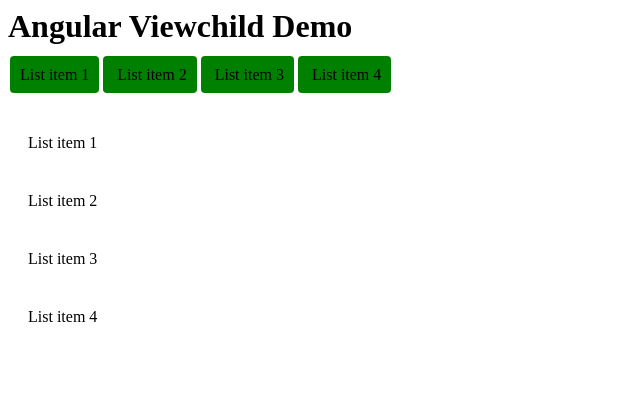
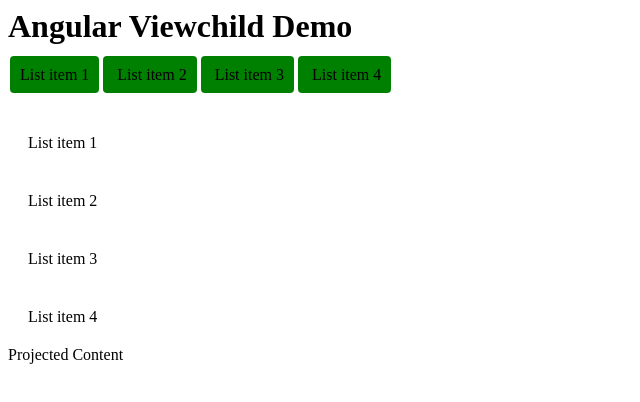
Before and after one commit to sajithahd/Angular-Example---ViewChild-and-ContentChild, an Angular app: page / in a window 1280 px wide. Shown: the top 402 px of the page, without its empty margins (0-640 px from the left). Built offline with nearby package versions, Linux system fonts and the light colour scheme.

Commit message:
2 files modified

```diff
--- a/src/app/child-list.component.ts
+++ b/src/app/child-list.component.ts
@@ -14,6 +14,8 @@
     >
       {{ item.name }}
     </div>
+
+    <ng-content></ng-content>
   `,
   styles: [
     `
--- a/src/app/parent.component.ts
+++ b/src/app/parent.component.ts
@@ -15,7 +15,11 @@
         {{ item.name }}</span
       >
     </div>
-    <child-list [items]="items" #list></child-list>
+    <child-list [items]="items" #list>
+      <div>Projected Content</div>
+    </child-list>
+
+
   `,
   styles: [
     `
```
